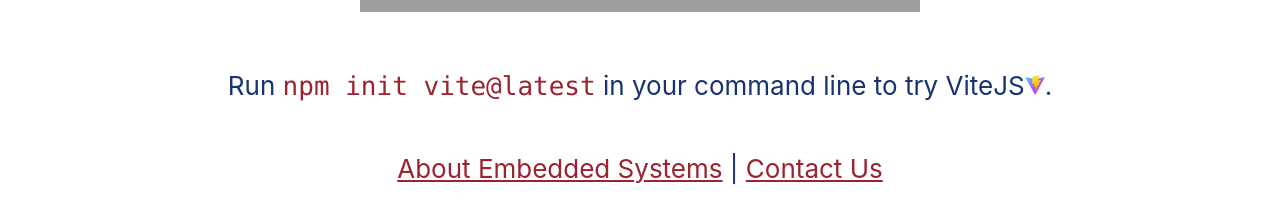
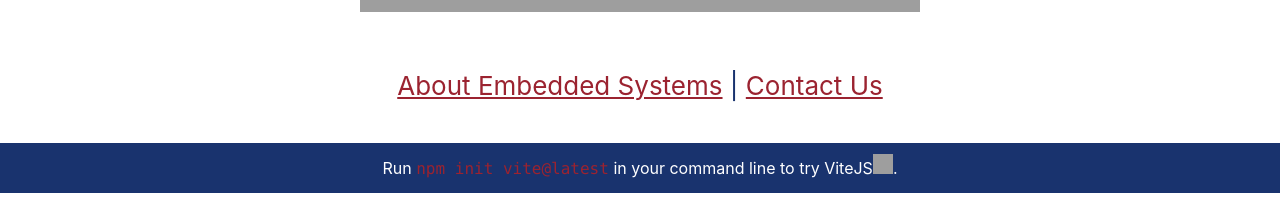
Before and after one commit to atsavage94/amv-ebedded-systems, a React (Vite) app: page / in a window 1280 px wide. Shown: the part 981-1188 px from the top of the page. Built offline with nearby package versions, Linux system fonts and the light colour scheme; grey boxes are pictures that could not be loaded.

Commit message:
added a footer---needs contrast adjustment

```diff
--- a/index.html
+++ b/index.html
@@ -10,4 +10,9 @@
     <div id="root"></div>
     <script type="module" src="/src/main.jsx"></script>
   </body>
+      <div id="footer">
+     <p>
+          Run <code> npm init vite@latest</code> in your command line to try ViteJS<img src={icon} className="App-ico" alt="ico" height="20px" width="20px"/>.
+      </p>
+    </div>
 </html>
--- a/package.json
+++ b/package.json
@@ -8,7 +8,8 @@
   },
   "dependencies": {
     "react": "^17.0.0",
-    "react-dom": "^17.0.0"
+    "react-dom": "^17.0.0",
+    "react-node": "^1.0.2"
   },
   "devDependencies": {
     "@vitejs/plugin-react": "^1.0.0",
--- a/src/App.css
+++ b/src/App.css
@@ -38,3 +38,14 @@ code {
 button {
   font-size: calc(10px + 2vmin);
 }
+
+#footer {
+  position: relative;
+  bottom: 0;
+  width: 100%;
+  height: 50px;
+  background-color: #19336E;
+  color: white;
+  text-align: center;
+  line-height: 50px;
+}
--- a/src/App.jsx
+++ b/src/App.jsx
@@ -16,9 +16,7 @@ function App() {
       frameborder="0" allow="accelerometer; autoplay; clipboard-write; encrypted-media; gyroscope; picture-in-picture"
       allowfullscreen></iframe>
       </p>
-        <p>
-          Run <code> npm init vite@latest</code> in your command line to try ViteJS<img src={icon} className="App-ico" alt="ico" height="20px" width="20px"/>.
-        </p>
+
         <p>
           <a
             className="App-link"
```
Also changed, not shown: 1 other file (tests, documents, lock files or other folders).
